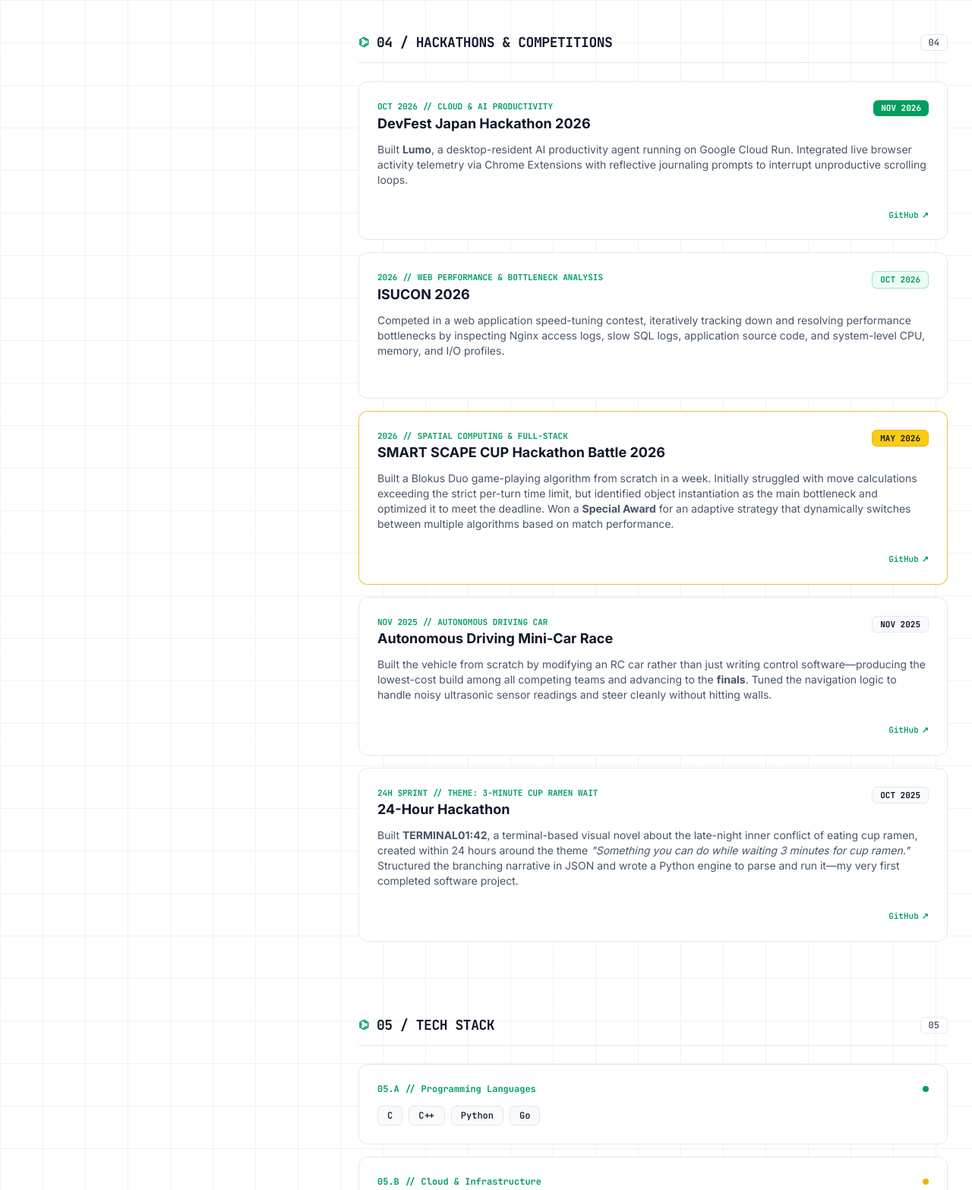
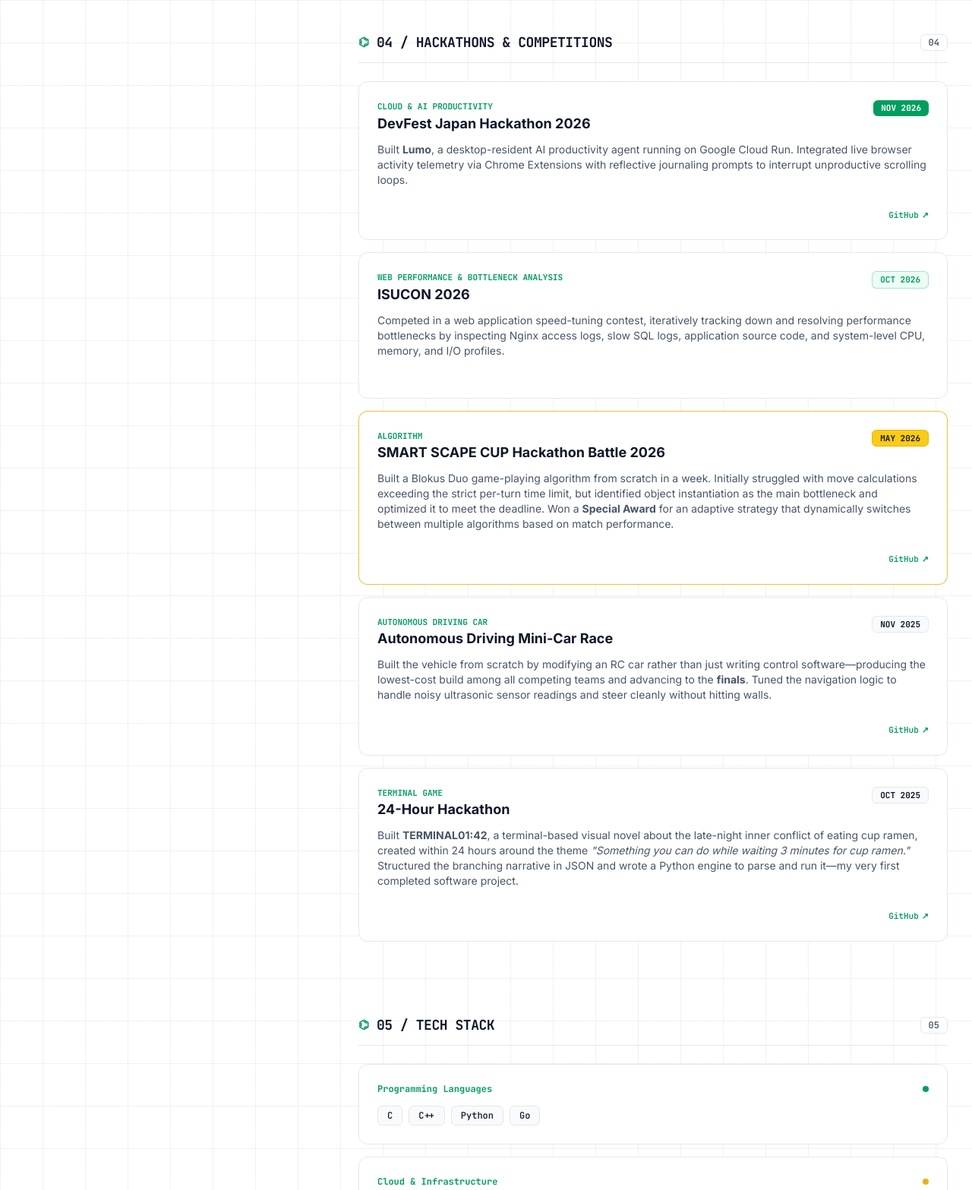
Before and after one commit to gabehayapan/portfolio, a plain HTML site: page index.html in a window 1280 px wide. Shown: the part 1232-2799 px from the top of the page at 76% size. Drawn offline with nearby package versions, Linux system fonts and the light colour scheme; animation ran at ten frames a second.

Commit message:
Remove redundant prefixes from event titles

```diff
--- a/index.html
+++ b/index.html
@@ -375,7 +375,7 @@
             <article class="lab-card rounded-xl p-6">
               <div class="flex flex-wrap items-start justify-between gap-2 mb-2.5">
                 <div>
-                  <div class="font-mono text-[11px] text-lab-kimwipe font-bold">OCT 2026 // CLOUD &amp; AI PRODUCTIVITY</div>
+                  <div class="font-mono text-[11px] text-lab-kimwipe font-bold">CLOUD &amp; AI PRODUCTIVITY</div>
                   <h3 class="text-base sm:text-lg font-bold text-lab-ink">
                     DevFest Japan Hackathon 2026
                   </h3>
@@ -406,7 +406,7 @@
             <article class="lab-card rounded-xl p-6">
               <div class="flex flex-wrap items-start justify-between gap-2 mb-2.5">
                 <div>
-                  <div class="font-mono text-[11px] text-lab-kimwipe font-bold">2026 // WEB PERFORMANCE &amp; BOTTLENECK ANALYSIS</div>
+                  <div class="font-mono text-[11px] text-lab-kimwipe font-bold">WEB PERFORMANCE &amp; BOTTLENECK ANALYSIS</div>
                   <h3 class="text-base sm:text-lg font-bold text-lab-ink">
                     ISUCON 2026
                   </h3>
@@ -434,7 +434,7 @@
             <article class="lab-card rounded-xl p-6 border-lab-yellowDeep/80">
               <div class="flex flex-wrap items-start justify-between gap-2 mb-2.5">
                 <div>
-                  <div class="font-mono text-[11px] text-lab-kimwipe font-bold">2026 // SPATIAL COMPUTING &amp; FULL-STACK</div>
+                  <div class="font-mono text-[11px] text-lab-kimwipe font-bold">ALGORITHM</div>
                   <h3 class="text-base sm:text-lg font-bold text-lab-ink">
                     SMART SCAPE CUP Hackathon Battle 2026
                   </h3>
@@ -464,7 +464,7 @@
             <article class="lab-card rounded-xl p-6">
               <div class="flex flex-wrap items-start justify-between gap-2 mb-2.5">
                 <div>
-                  <div class="font-mono text-[11px] text-lab-kimwipe font-bold">NOV 2025 // AUTONOMOUS DRIVING CAR</div>
+                  <div class="font-mono text-[11px] text-lab-kimwipe font-bold">AUTONOMOUS DRIVING CAR</div>
                   <h3 class="text-base sm:text-lg font-bold text-lab-ink">
                     Autonomous Driving Mini-Car Race
                   </h3>
@@ -494,7 +494,7 @@
             <article class="lab-card rounded-xl p-6">
               <div class="flex flex-wrap items-start justify-between gap-2 mb-2.5">
                 <div>
-                  <div class="font-mono text-[11px] text-lab-kimwipe font-bold">24H SPRINT // THEME: 3-MINUTE CUP RAMEN WAIT</div>
+                  <div class="font-mono text-[11px] text-lab-kimwipe font-bold">TERMINAL GAME</div>
                   <h3 class="text-base sm:text-lg font-bold text-lab-ink">
                     24-Hour Hackathon
                   </h3>
@@ -540,7 +540,7 @@
             <!-- Systems & Low-Level -->
             <div class="lab-card rounded-xl p-5 sm:p-6">
               <div class="flex items-center justify-between font-mono text-xs mb-3.5">
-                <span class="font-bold text-lab-kimwipe">05.A // Programming Languages</span>
+                <span class="font-bold text-lab-kimwipe">Programming Languages</span>
                 <span class="w-2 h-2 rounded-full bg-lab-kimwipe"></span>
               </div>
               <div class="flex flex-wrap gap-2 font-mono text-xs">
@@ -554,7 +554,7 @@
             <!-- Backend & Cloud Security -->
             <div class="lab-card rounded-xl p-5 sm:p-6">
               <div class="flex items-center justify-between font-mono text-xs mb-3.5">
-                <span class="font-bold text-lab-kimwipe">05.B // Cloud &amp; Infrastructure</span>
+                <span class="font-bold text-lab-kimwipe">Cloud &amp; Infrastructure</span>
                 <span class="w-2 h-2 rounded-full bg-lab-yellowDeep"></span>
               </div>
               <div class="flex flex-wrap gap-2 font-mono text-xs">
```
